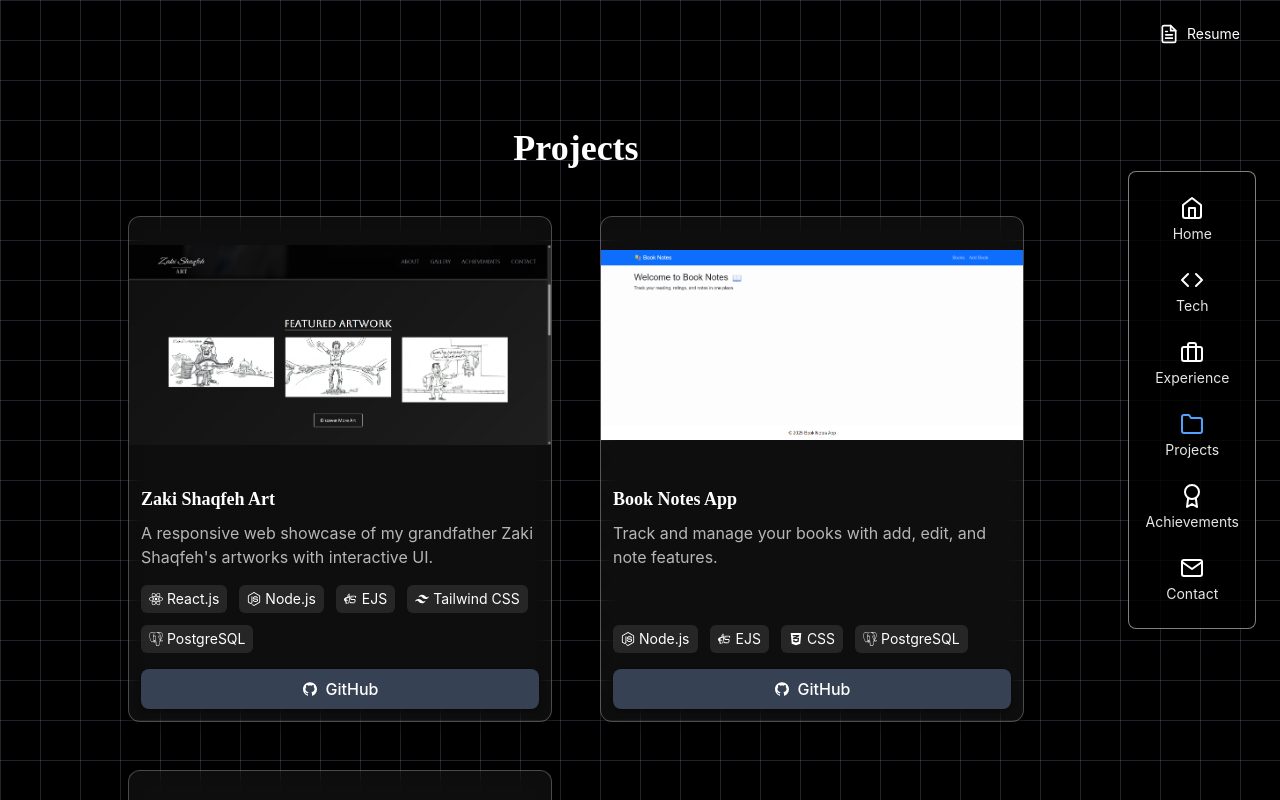
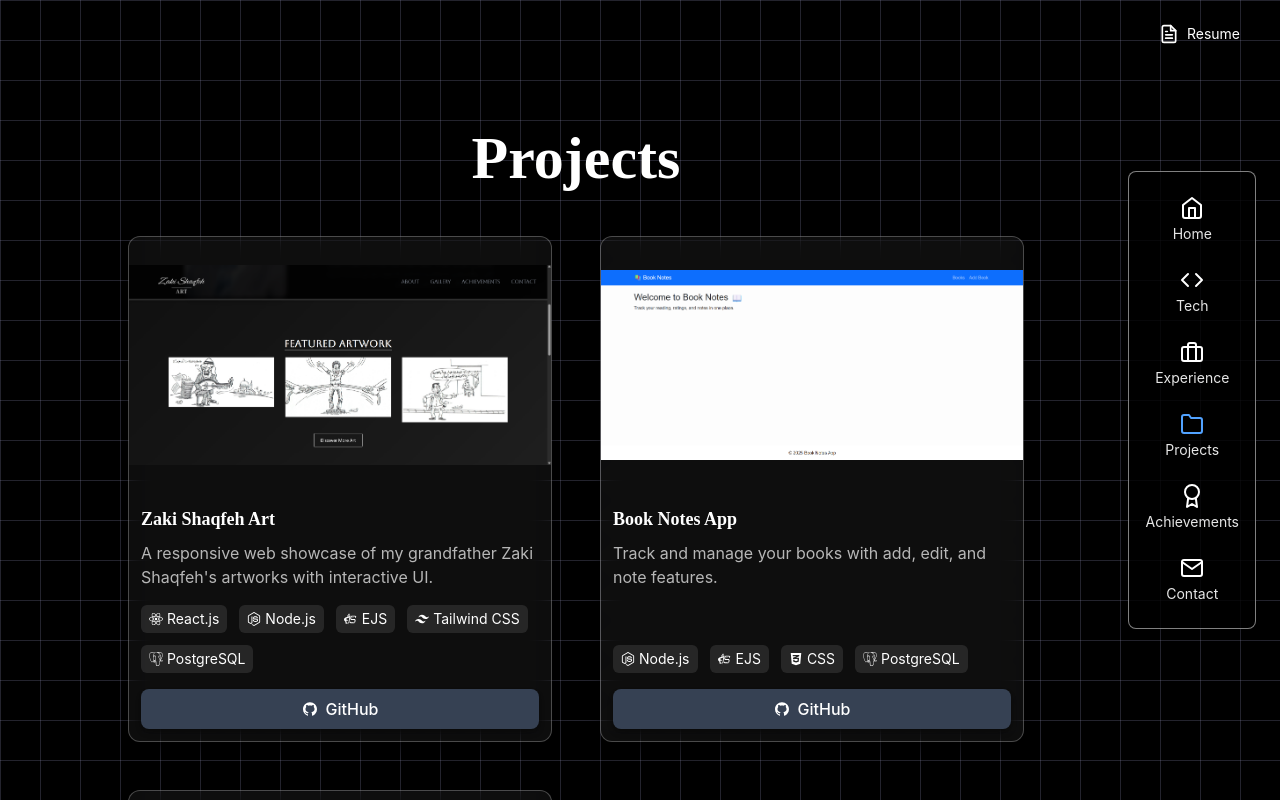
Before and after one commit to DanielShaqfeh/Portfolio, a React (Vite) app: page / in a window 1280 px wide. Both pictures are taken after a click on the button "Projects". Shown: the top 800 px of the page. Built offline with nearby package versions, Linux system fonts and the light colour scheme.

Commit message:
fix h2 text sizes for Achievemenents & Projects

```diff
--- a/src/components/Achievements.jsx
+++ b/src/components/Achievements.jsx
@@ -9,7 +9,7 @@ const certificates = [
 export default function Achievements() {
   return (
     <div className="relative flex flex-col justify-center items-center min-h-screen px-4 sm:px-6 md:px-32 py-32">
-      <h2 className="text-3xl sm:text-4xl font-heading text-white text-center mb-12">
+      <h2 className="text-3xl sm:text-4xl md:text-5xl lg:text-6xl font-bold text-white mb-10 sm:mb-12 text-center w-full max-w-2xl">
         Achievements
       </h2>
 
--- a/src/components/Projects.jsx
+++ b/src/components/Projects.jsx
@@ -51,7 +51,8 @@ export default function Projects() {
       id="projects"
       className="relative flex flex-col justify-center items-center min-h-screen px-4 sm:px-6 md:px-12 py-32"
     >
-      <h2 className="text-3xl sm:text-4xl font-bold text-white text-center mb-12">
+      {/* Title */}
+      <h2 className="text-3xl sm:text-4xl md:text-5xl lg:text-6xl font-bold text-white mb-10 sm:mb-12 text-center w-full max-w-2xl">
         Projects
       </h2>
 
```
